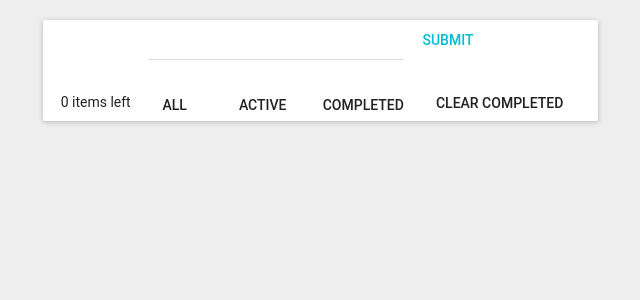
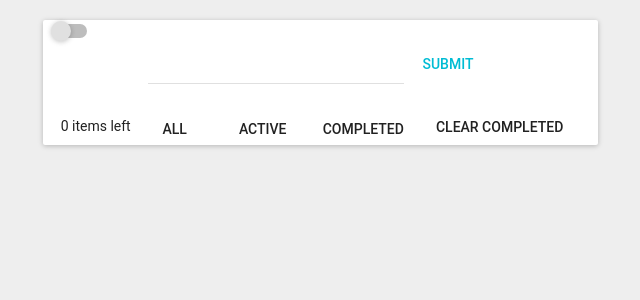
Before and after one commit to destino92/todo1, a React (Create React App) app: page / in a window 1280 px wide. Shown: the top 300 px of the page, without its empty margins (320-960 px from the left). Built offline with nearby package versions, Linux system fonts and the light colour scheme.

Commit message:
feat: added functionality to toggle all todos completion

```diff
--- a/src/App.js
+++ b/src/App.js
@@ -9,6 +9,7 @@ import Divider from 'material-ui/Divider';
 import Checkbox from 'material-ui/Checkbox';
 import IconButton from 'material-ui/IconButton';
 import IconDelete from 'material-ui/svg-icons/action/delete';
+import Toggle from 'material-ui/Toggle';
 import {red800, red500} from 'material-ui/styles/colors';
 import { Grid, Col, Row } from 'react-bootstrap';
 
@@ -20,7 +21,8 @@ class App extends Component {
       todoList: [],
       listContent: '',
       editedContent: '',
-      leftItems: 0
+      leftItems: 0,
+      isAllCompleted: false
     }
 
     this.removeItem = this.removeItem.bind(this);
@@ -33,6 +35,25 @@ class App extends Component {
     this.updateItem = this.updateItem.bind(this);
     this.categoryList = this.categoryList.bind(this);
     this.clearCompleted = this.clearCompleted.bind(this);
+    this.toggleAll = this.toggleAll.bind(this);
+  }
+
+  toggleAll(){
+    let { todoList, isAllCompleted } = this.state;
+
+    if(isAllCompleted){
+      todoList = todoList.map((todo) => {todo.completed = false; return todo;});
+    } else {
+      todoList = todoList.map((todo) => {todo.completed = true; return todo;});
+    }
+
+    console.log(todoList);
+    isAllCompleted = !isAllCompleted;
+
+    this.setState({
+      todoList: todoList,
+      isAllCompleted: isAllCompleted
+    })
   }
 
   categoryList(list, filterVal){
@@ -73,6 +94,9 @@ class App extends Component {
     event.preventDefault();
     const { listContent, leftItems } = this.state;
 
+    if(listContent === '') {
+      return 1;
+    }
 
     let item = {
       'id': this.setPreviousId() || 1,
@@ -123,6 +147,12 @@ class App extends Component {
     event.preventDefault();
 
     let todoList = this.state.todoList;
+
+    if(this.state.editedContent === ''){
+      todoList[i].beingEdited = false;
+      return 1;
+    }
+
     todoList[i].content = this.state.editedContent;
     todoList[i].beingEdited = false;
 
@@ -150,6 +180,7 @@ class App extends Component {
           <Row className="show-grid">
             <Col xs={12} md={6} mdOffset={3}>
               <Paper zDepth={1}>
+                <Toggle disabled={ leftItems ? false : true } onToggle={this.toggleAll}/>
                 <TodoInput addItem={this.addItem} listContent={listContent}   onSearchChange={this.onSearchChange} />
 
                 <List>
```
Lines whose indentation alone changed are shown as unchanged.
